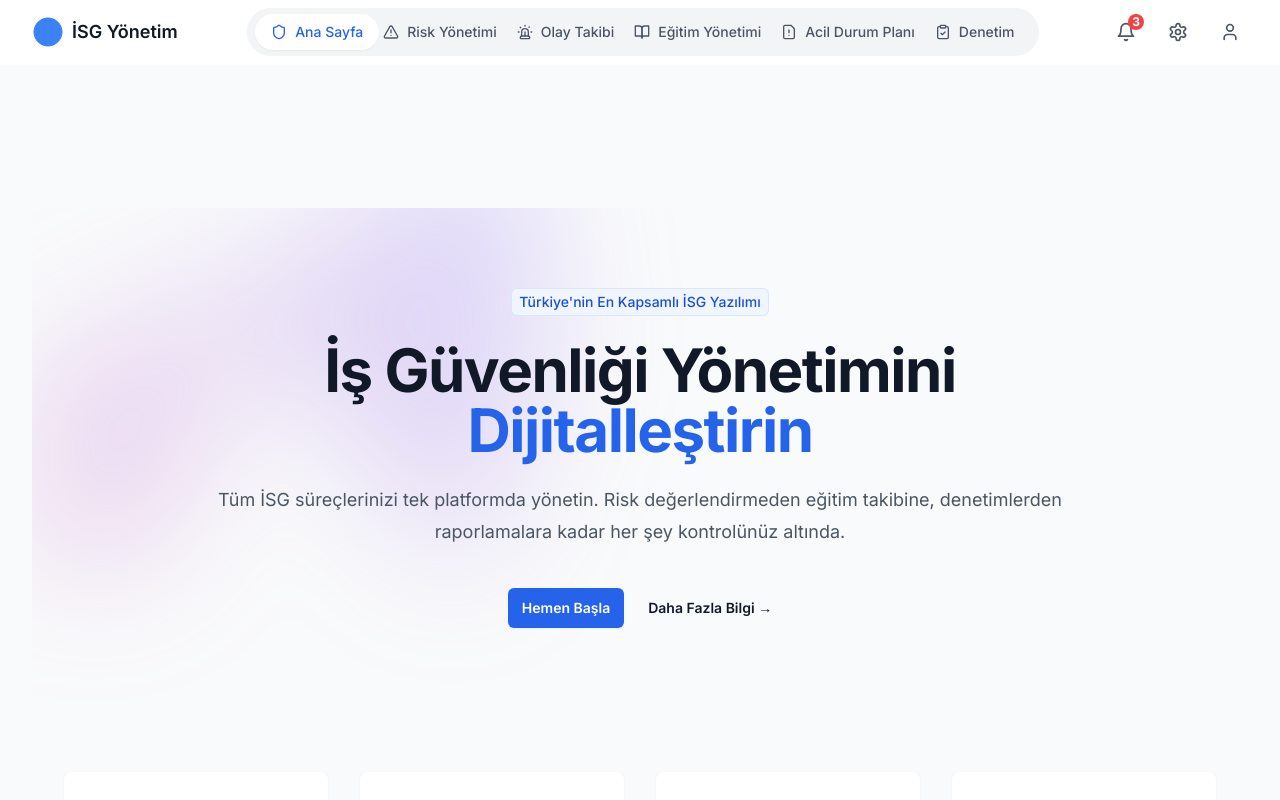
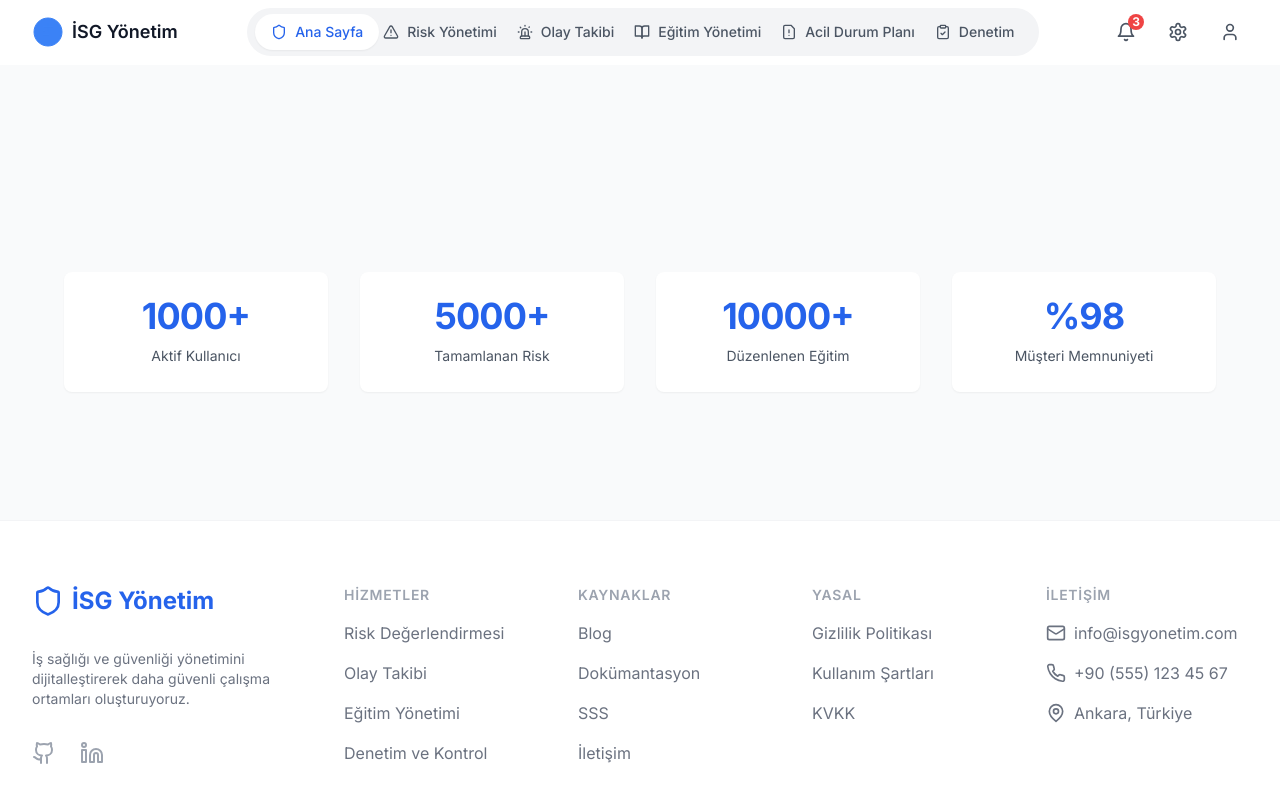
Before and after one commit to imehmetcn/isg, a Next.js app: page / in a window 1280 px wide. Shown: the top 800 px of the page. Built offline with nearby package versions, Linux system fonts and the light colour scheme.

Commit message:
Remove Hero component from homepage

```diff
--- a/src/components/home/Hero.tsx
+++ /dev/null
@@ -1,76 +0,0 @@
-'use client';
-
-import { motion } from 'framer-motion';
-import { ArrowRight } from 'lucide-react';
-import Link from 'next/link';
-
-const fadeInUp = {
-  initial: { opacity: 0, y: 20 },
-  animate: { opacity: 1, y: 0 },
-  transition: { duration: 0.5 }
-};
-
-export function Hero() {
-  return (
-    <section className="relative isolate overflow-hidden">
-      {/* Background gradient */}
-      <div
-        className="absolute inset-x-0 top-[-10rem] -z-10 transform-gpu overflow-hidden blur-3xl sm:top-[-20rem]"
-        aria-hidden="true"
-      >
-        <div
-          className="relative left-1/2 -z-10 aspect-[1155/678] w-[36.125rem] max-w-none -translate-x-1/2 rotate-[30deg] bg-gradient-to-tr from-[#ff80b5] to-[#9089fc] opacity-30 sm:left-[calc(50%-40rem)] sm:w-[72.1875rem]"
-          style={{
-            clipPath:
-              'polygon(74.1% 44.1%, 100% 61.6%, 97.5% 26.9%, 85.5% 0.1%, 80.7% 2%, 72.5% 32.5%, 60.2% 62.4%, 52.4% 68.1%, 47.5% 58.3%, 45.2% 34.5%, 27.5% 76.7%, 0.1% 64.9%, 17.9% 100%, 27.6% 76.8%, 76.1% 97.7%, 74.1% 44.1%)',
-          }}
-        />
-      </div>
-
-      <div className="py-12 sm:py-20">
-        <div className="mx-auto max-w-7xl px-4 sm:px-6 lg:px-8">
-          <div className="mx-auto max-w-4xl text-center">
-            <motion.div {...fadeInUp}>
-              <span className="inline-flex items-center rounded-md bg-blue-50 px-2 py-1 text-sm font-medium text-blue-700 ring-1 ring-inset ring-blue-700/10 mb-6">
-                Türkiye'nin En Kapsamlı İSG Yazılımı
-              </span>
-            </motion.div>
-
-            <motion.h1
-              {...fadeInUp}
-              transition={{ duration: 0.5, delay: 0.1 }}
-              className="text-4xl font-bold tracking-tight text-gray-900 sm:text-6xl"
-            >
-              İş Güvenliği Yönetimini{' '}
-              <span className="text-blue-600">Dijitalleştirin</span>
-            </motion.h1>
-
-            <motion.p
-              {...fadeInUp}
-              transition={{ duration: 0.5, delay: 0.2 }}
-              className="mt-6 text-lg leading-8 text-gray-600"
-            >
-              Tüm İSG süreçlerinizi tek platformda yönetin. Risk değerlendirmeden eğitim
-              takibine, denetimlerden raporlamalara kadar her şey kontrolünüz altında.
-            </motion.p>
-
-            <div className="mt-10 flex items-center justify-center gap-x-6">
-              <Link
-                href="/risk-assessment"
-                className="rounded-md bg-blue-600 px-3.5 py-2.5 text-sm font-semibold text-white shadow-sm hover:bg-blue-500 focus-visible:outline focus-visible:outline-2 focus-visible:outline-offset-2 focus-visible:outline-blue-600"
-              >
-                Hemen Başla
-              </Link>
-              <Link
-                href="/"
-                className="text-sm font-semibold leading-6 text-gray-900 dark:text-gray-100"
-              >
-                Daha Fazla Bilgi <span aria-hidden="true">→</span>
-              </Link>
-            </div>
-          </div>
-        </div>
-      </div>
-    </section>
-  );
-}
--- a/src/components/home/HomeContent.tsx
+++ b/src/components/home/HomeContent.tsx
@@ -1,12 +1,10 @@
 "use client";
 
-import { Hero } from "./Hero";
 import { Stats } from "./Stats";
 
 export function HomeContent() {
   return (
     <main>
-      <Hero />
       <Stats />
     </main>
   );
```
